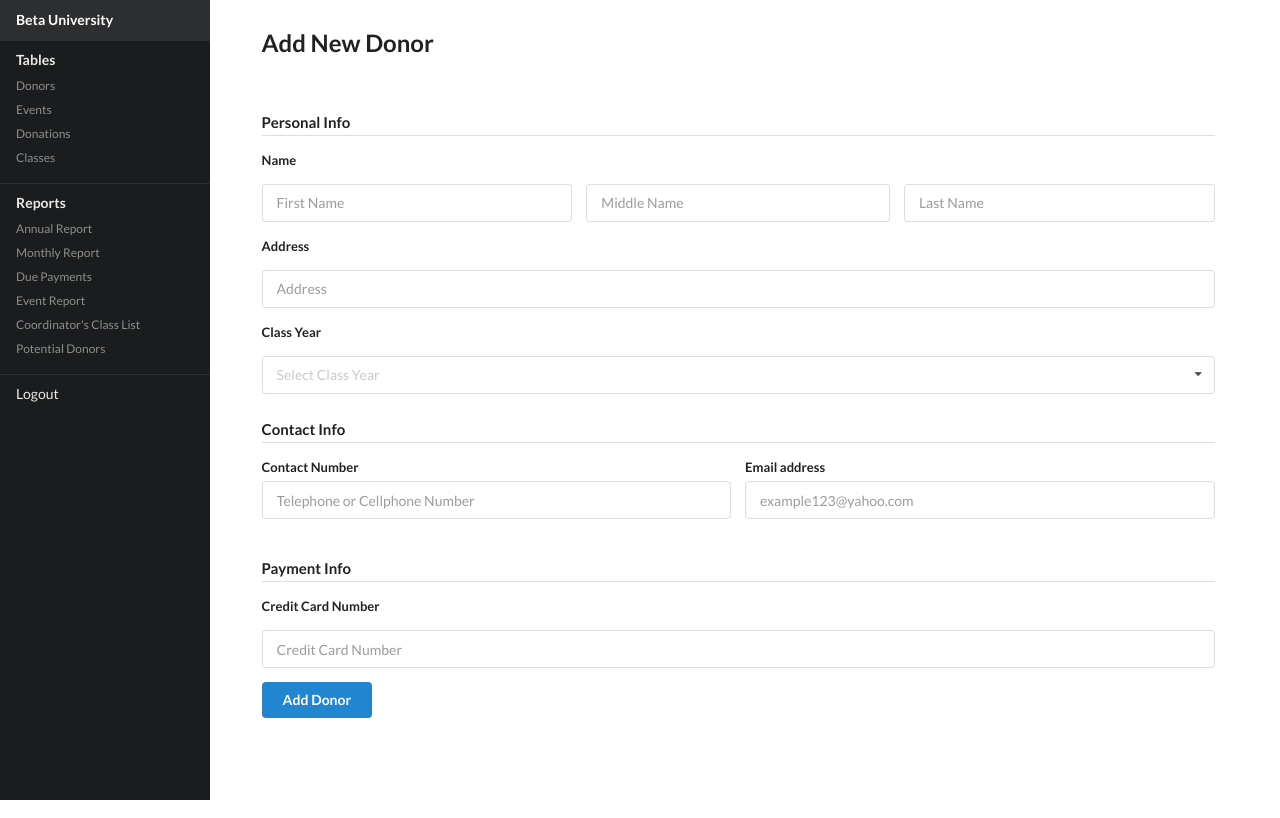
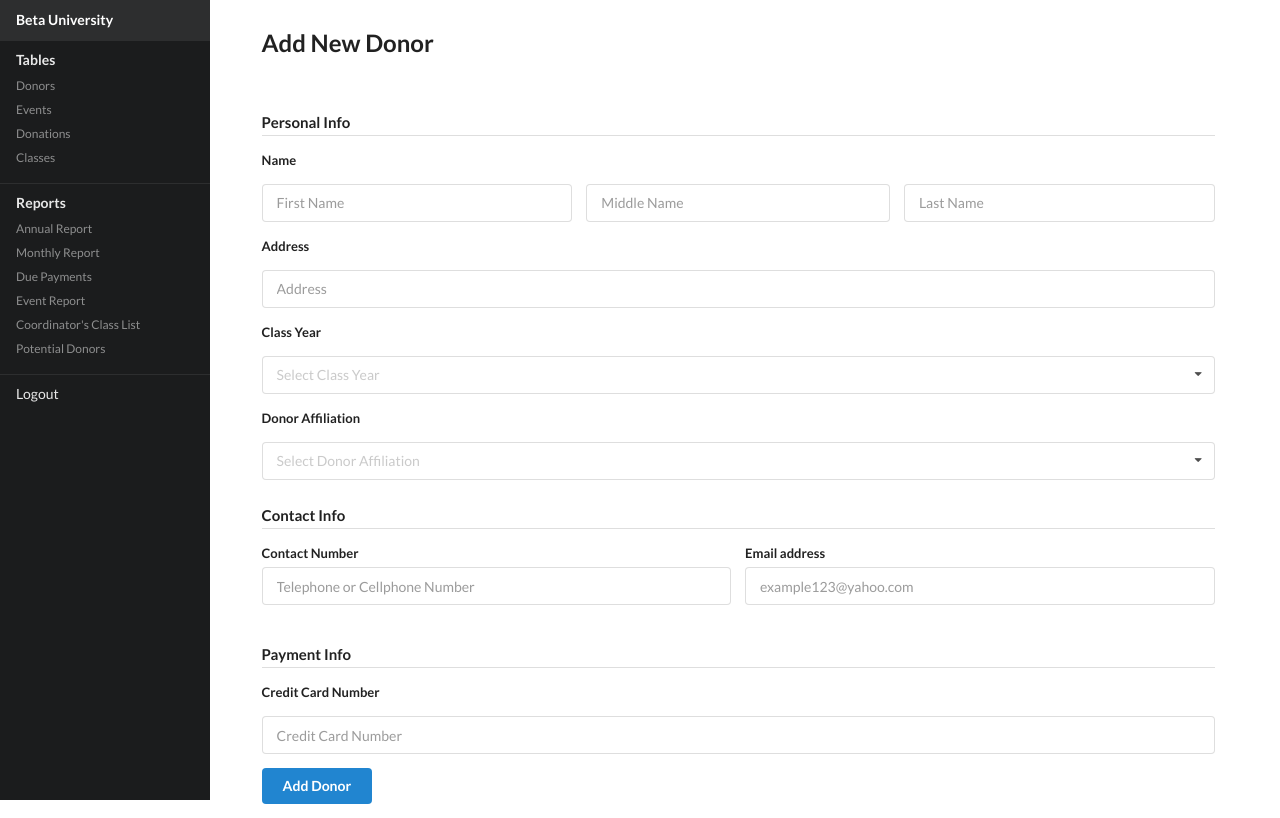
Before and after one commit to tonsaludadez/cmsc127, a Django app: page /adminSite/donors/addDonor/ in a window 1280 px wide. Run offline with Django 3.2, Linux system fonts and the light colour scheme; the visitor is signed in with stand-in values (Sample User, id 1); data that the repository does not hold is empty.

Commit message:
Added Donor Affiliation

```diff
--- a/betasite/adminSite/templates/adminSite/addDonor.html
+++ b/betasite/adminSite/templates/adminSite/addDonor.html
@@ -54,6 +54,21 @@
 								</div>
 							</div>
 						</div>
+						<div class="field">
+							<label>Donor Affiliation</label>
+						</div>
+						<div class="field">
+							<div class="ui fluid search selection dropdown">
+								<input type="hidden" name="donor">
+								<i class="dropdown icon"></i>
+								<div class="default text">Select Donor Affiliation</div>
+								<div class="menu">
+								{% for donor in donors %}
+									<div class="item" data-value="{{ donor.donorid }}">{{ donor.lname }}, {{ donor.fname }}</div>
+								{% endfor %}
+								</div>
+							</div>
+						</div>
 						<h4 class="ui dividing header">Contact Info</h4>
 						<div class="two fields">
 							<div class="field">
--- a/betasite/adminSite/views.py
+++ b/betasite/adminSite/views.py
@@ -51,6 +51,7 @@ class AddDonorView(LoginRequiredMixin, TemplateView):
 	def get_context_data(self, **kwargs):
 		context = super(AddDonorView, self).get_context_data(**kwargs)
 		context['classes'] = Class.objects.all()
+		context['donors'] = Donor.objects.all()
 
 		return context
 
```
